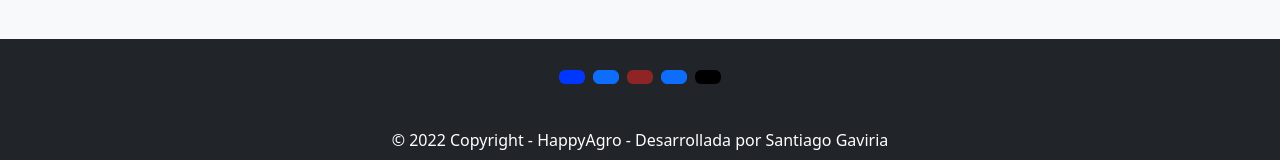
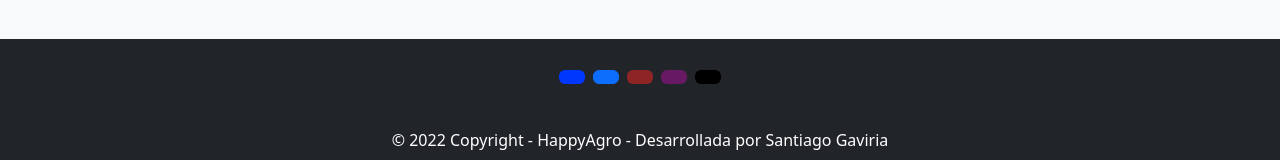
Before and after one commit to santii321/examenReact, a React (Create React App) app: page / in a window 1280 px wide. Shown: the part 1599-1759 px from the top of the page. Built offline with nearby package versions, Linux system fonts and the light colour scheme; the HTML template or start-up script is replaced by a standard one.

Commit message:
se mejora boton del footer

```diff
--- a/src/assets/styles/styles.css
+++ b/src/assets/styles/styles.css
@@ -39,3 +39,10 @@ header{
     background-color: rgb(17, 13, 13);
 
 }
+.instagram{
+    background-color: rgb(104, 25, 100);
+    color: #f1f1f1;
+}
+.instagram:hover{
+    background-color: rgb(75, 28, 72);;
+}
--- a/src/componentes/Footer.js
+++ b/src/componentes/Footer.js
@@ -19,7 +19,7 @@ function Footer() {
               <i class="fab fa-google"></i></a>
 
 
-            <a class="btn btn-primary btn-floating m-1" href="#!" role="button">
+            <a class="btn instagram btn-floating m-1" href="#!" role="button">
               <i class="fab fa-instagram"></i></a>
 
             <a class="btn  btn-floating m-1 git" href="#!" role="button">
```
